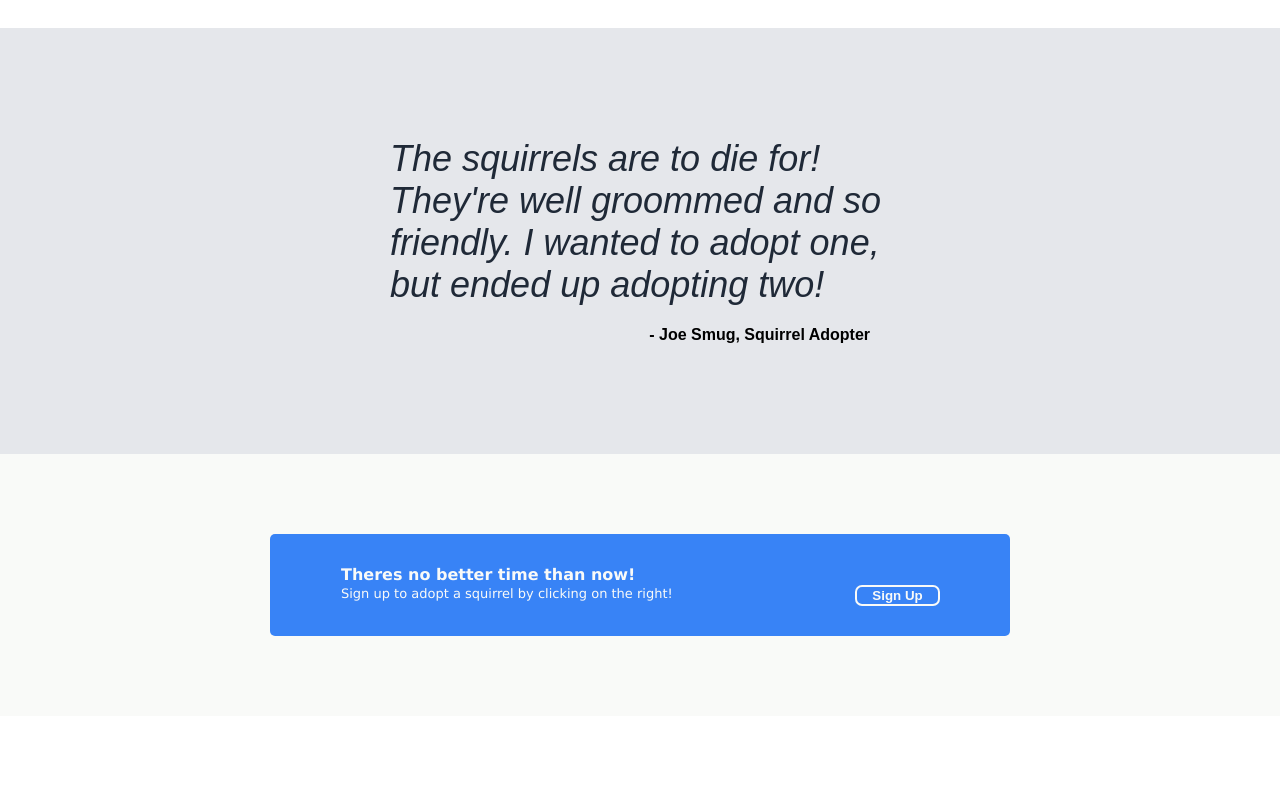
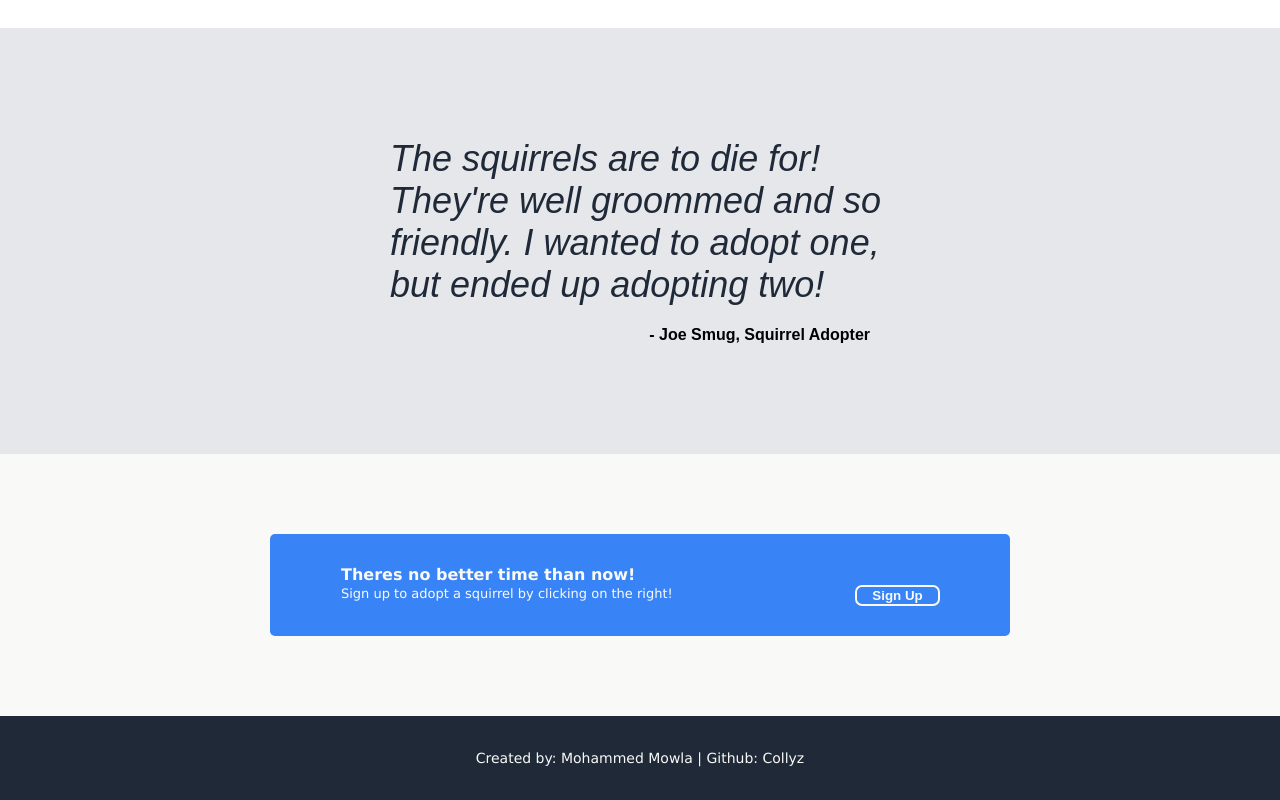
Before and after one commit to Collyz/Acorn-Adoptions, a plain HTML site: page index.html in a window 1280 px wide. Shown: the part 981-1781 px from the top of the page. Before the commit the page ends 1697 px from the top, so only its background shows below. Drawn offline with Linux system fonts and the light colour scheme.

Commit message:
Footer added with link to github

```diff
--- a/index.html
+++ b/index.html
@@ -81,6 +81,9 @@
                 </div>
             </div>
         </div>
+        <div class="footer">
+            <p>Created by: Mohammed Mowla | Github: <a href="https://github.com/Collyz">Collyz</a></p>
+        </div>
     </div>
 </body>
 </html>
--- a/styles.css
+++ b/styles.css
@@ -207,3 +207,17 @@ a {
     color: #F9FAF8;
     font-weight: bold;
 }
+
+.footer{
+    display: flex;
+    justify-content: center;
+    margin: 0;
+    padding: 20px;
+    color: #F9FAF8;
+    background-color: #1F2937;
+    font-size: 14px;
+}
+
+.footer a{
+    color: #F9FAF8;
+}
```
